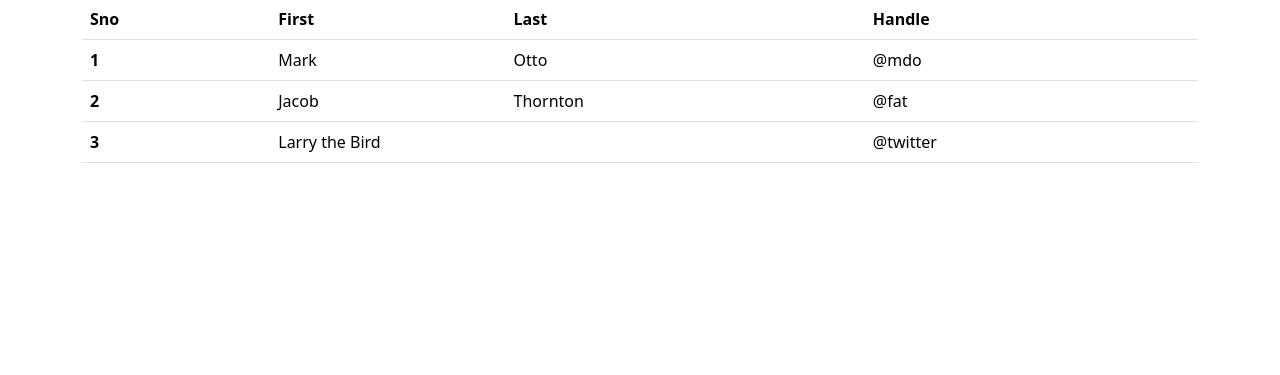
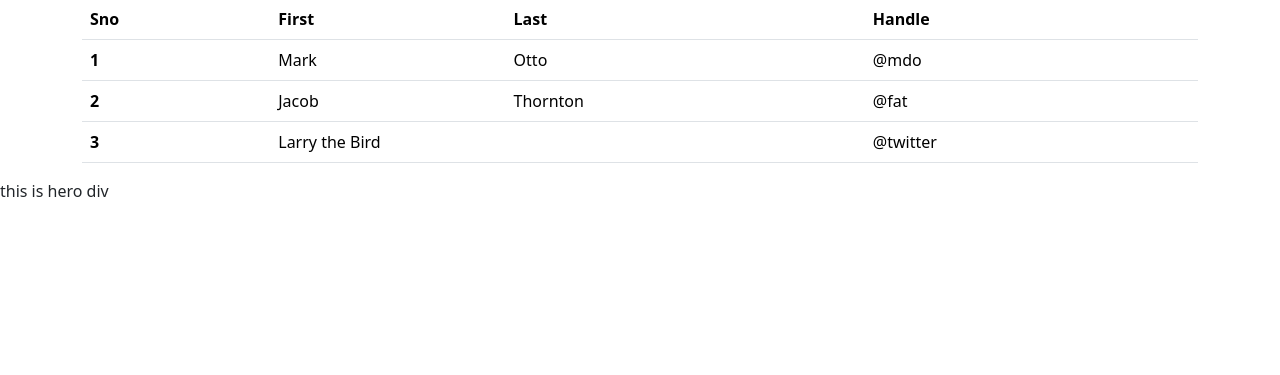
Before and after one commit to Rahulkushwaha-a1/Flasktut, a Flask app: page / in a window 1280 px wide. Shown: the part 392-767 px from the top of the page. Run offline with Flask 3, Linux system fonts and the light colour scheme.

Commit message:
Update index.html

```diff
--- a/templates/index.html
+++ b/templates/index.html
@@ -94,6 +94,9 @@
               </tr>
             </tbody>
           </table> </div>
+    <div class="hero">
+      this is hero div
+    </div>
     <script src="https://cdn.jsdelivr.net/npm/bootstrap@5.3.3/dist/js/bootstrap.bundle.min.js" integrity="sha384-YvpcrYf0tY3lHB60NNkmXc5s9fDVZLESaAA55NDzOxhy9GkcIdslK1eN7N6jIeHz" crossorigin="anonymous"></script>
   </body>
 </html>
```
